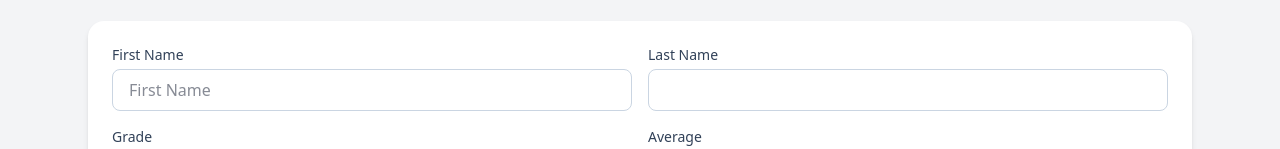
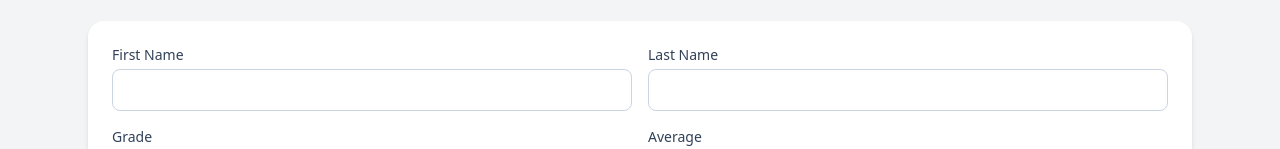
Before and after one commit to Edwin-Guo/Assignment-2-Front-End-Dev-Components, a Next.js app: page / in a window 1280 px wide. Shown: the part 271-420 px from the top of the page. Built offline with nearby package versions, Linux system fonts and the light colour scheme.

Commit message:
removed firstName placeholder

```diff
--- a/components/AddStudent.tsx
+++ b/components/AddStudent.tsx
@@ -54,7 +54,6 @@ const AddStudent = ({onAdd}: AddStudentProps) => {
             id = "firstName"
             value={firstName}
             onChange={handleFirstNameChange}
-            placeholder="First Name"
             className="w-full rounded-lg border border-slate-300 px-4 py-2 text-slate-900 focus:border-blue-500 focus:outline-none"/>
         </div>
 
```
